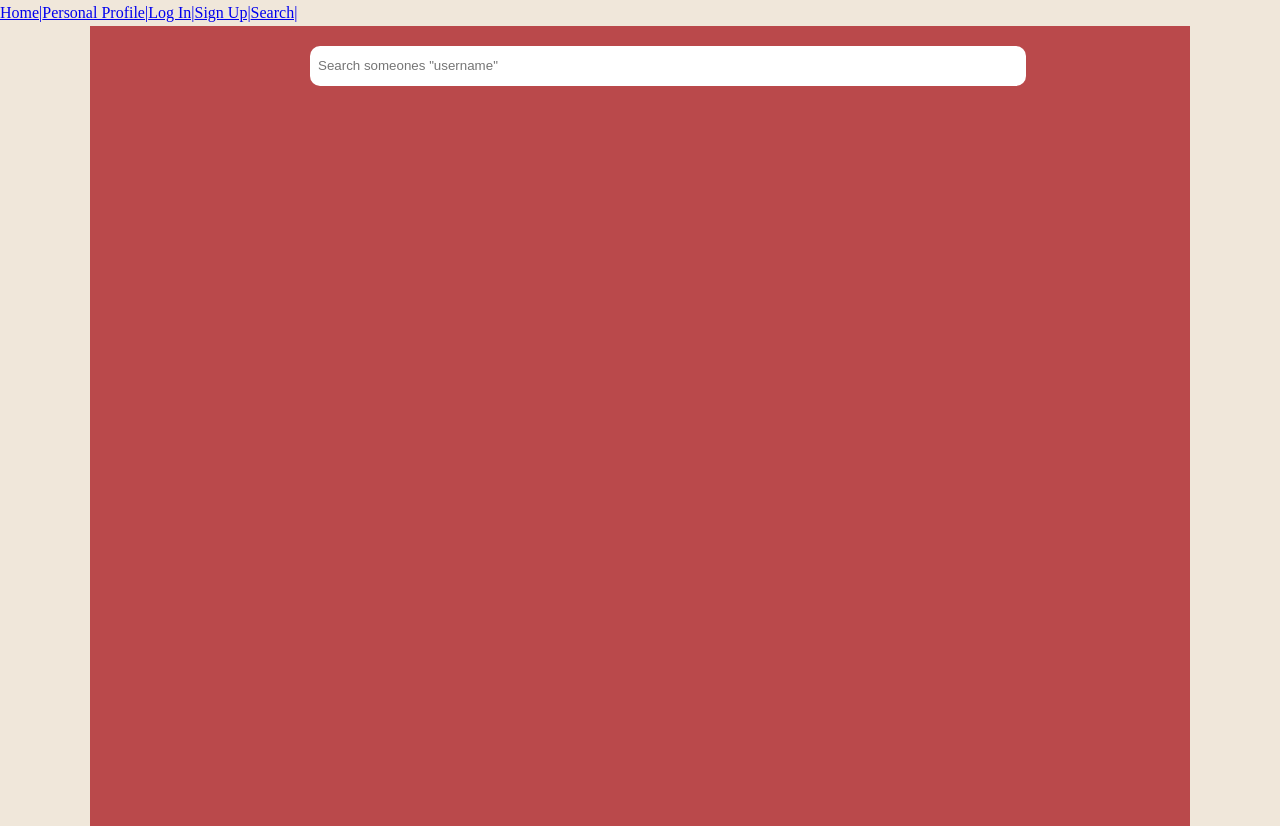
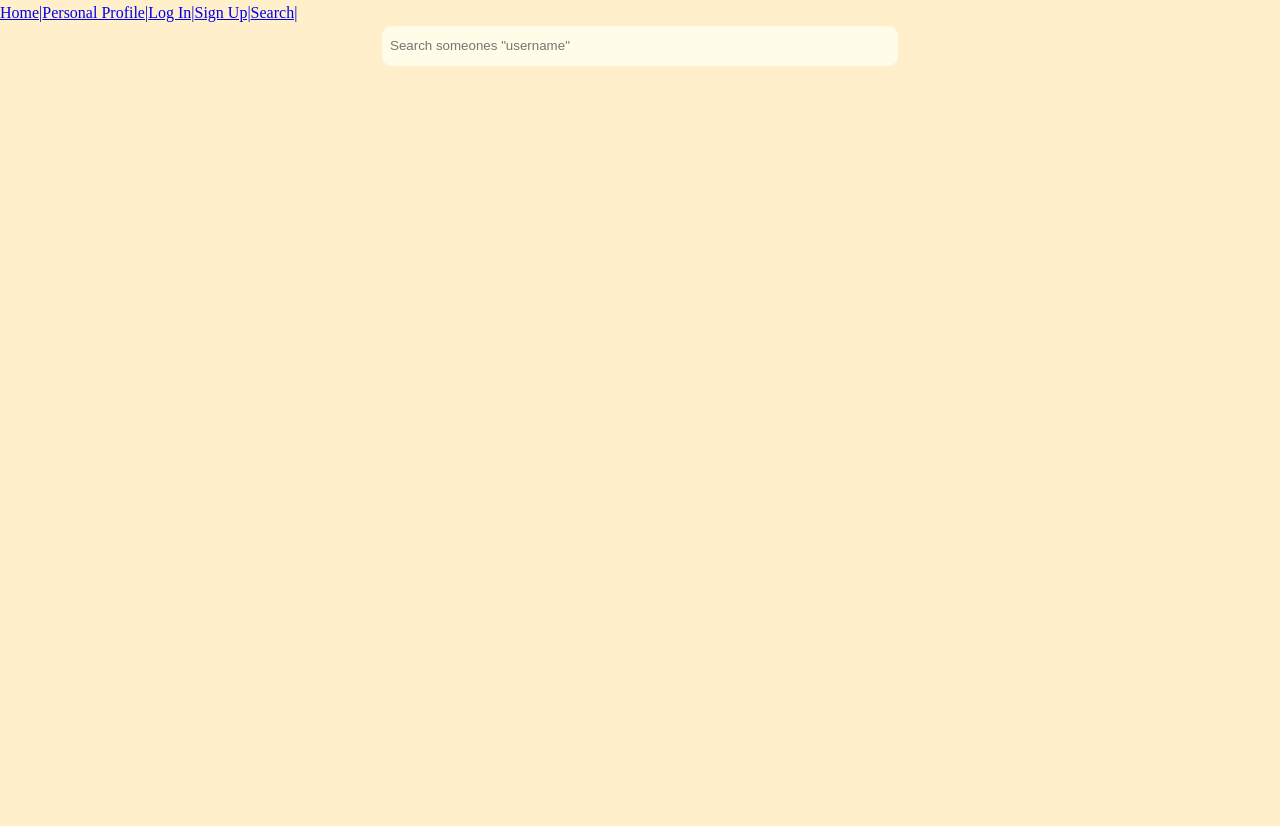
Before and after one commit to 21DP2RJerm/SocTiklsStulbais, a Vue app: page /search in a window 1280 px wide. After the commit the page ends 800 px from the top, so only its background shows below. Built offline with nearby package versions, Linux system fonts and the light colour scheme.

Commit message:
added favicon, changed color scheme

```diff
--- a/index.html
+++ b/index.html
@@ -2,7 +2,7 @@
 <html lang="en">
   <head>
     <meta charset="UTF-8">
-    <link rel="icon" href="/favicon.ico">
+    <link rel="icon" href="/checkmateFavicon.ico">
     <meta name="viewport" content="width=device-width, initial-scale=1.0">
     <!--Import font-->
     <link rel="preconnect" href="https://fonts.googleapis.com">
--- a/src/assets/main.css
+++ b/src/assets/main.css
@@ -1,12 +1,12 @@
 :root{
   /* colors for everything */
-  --color-red : #BA494B;
-  --color-lightpink : #E5CBC1;
-  --color-lightyellow : #F0E7DA;
-  --color-blue : #A6B4B3;
-  --color-lightgray : #E3E4E0;
+  --color-lightyellow : #ffefcb;
+  --color-middarkyellow : #f6e3ba;
+  --color-almostwhite : #fffde7;
 
   --color-background : var(--color-lightyellow);
+  --color-container : var(--color-middarkyellow);
+  --color-inputs : var(--color-almostwhite);
 
   /* fonts for everything */
 
--- a/src/views/PersonalProfile.vue
+++ b/src/views/PersonalProfile.vue
@@ -1,7 +1,13 @@
 <template>
-  <h1>User info</h1>
-  <div v-for="user in userInfo" :key="user.id">
-    <h2>Username: {{ user.username }}<br>Name: {{ user.name }}</h2>
+  <div class="parent">
+    <div v-for="user in userInfo" :key="user.id">
+      <a id="username" class="font-head">{{ user.username }}</a>
+      <div id="profileabout">
+        <a id="ProfileImage"></a>
+        <a class="font-regular">{{ user.name }}</a><br>
+        <a class="font-small">{{ user.bio }}</a>
+      </div>
+    </div>
   </div>
 </template>
 
@@ -10,7 +16,7 @@ export default {
     data(){
         return{
             userInfo: [
-                { username: 'Kristzz', name: 'Krists', id: 1},
+                { username: 'Kristzz', name: 'Krists', bio: 'Non dui taciti placerat taciti rhoncus posuere viverra mollis adipiscing.', id: 1},
             ]
         }
     }
@@ -18,5 +24,18 @@ export default {
 </script>
 
 <style>
+  #username{
+    max-width: 1000px;
+    height: 30px;
+    background-color: var(--color-container);
+    display: flex;
+    justify-content: baseline;
+    align-items: center;
+  }
 
+  #profileabout{
+    max-width: 1000px;
+    min-height: 800px;
+    background-color: var(--color-container);
+  }
 </style>
--- a/src/views/Register-LogIn/LogIn.vue
+++ b/src/views/Register-LogIn/LogIn.vue
@@ -33,7 +33,7 @@
     height: 500px;
     width: 550px;
     border-radius: 20px;
-    background-color: var(--color-red);
+    background-color: var(--color-container);
 
     position: relative;
     top: 200px;
--- a/src/views/Register-LogIn/SignUp.vue
+++ b/src/views/Register-LogIn/SignUp.vue
@@ -39,7 +39,7 @@ export default {
     height: 500px;
     width: 550px;
     border-radius: 20px;
-    background-color: var(--color-red);
+    background-color: var(--color-container);
 
     position: relative;
     top: 200px;
@@ -52,10 +52,10 @@ export default {
     margin: 20px;
     min-width: 200px;
     height: 24px;
-
     border-radius: 10px;
     border: none;
     position: absolute;
+    background: var(--color-inputs);
   }
   #emailInput{top: 7.5rem;}
   #usernameInput{top: 11rem;}
@@ -69,6 +69,7 @@ export default {
     border: none;
     position: absolute;
     top: 25rem;
+    background: var(--color-inputs)
   }
 
   textarea:focus, input:focus{
--- a/src/views/SearchTab.vue
+++ b/src/views/SearchTab.vue
@@ -9,32 +9,22 @@ export default {
 <template>
   <main>
     <div class="centerParent">
-        <div id="searchContainer">
-            <input type="text" id="searchUser" name="SearchUsername" required minlength="4" maxlength="24" size="10" placeholder='Search someones "username"'>
-        </div>
+        <input type="text" id="searchUser" name="SearchUsername" required minlength="4" maxlength="24" size="10" placeholder='Search someones "username"'>
     </div>
   </main>
 </template>
 
 <style>
-    #searchContainer{
-        height: 100vh;
-        width: 1100px;
-        background-color: var(--color-red);
-
-        position: relative;
-    }
-
     #searchUser{
         padding: 8px;
-        margin: 20px;
-        min-width: 700px;
+        width: 500px;
         height: 24px;
 
         border-radius: 10px;
         border: none;
-        position: absolute;
-        left: 200px;
+        position: relative;
+
+        background: var(--color-inputs);
     }
 
     .centerParent{
@@ -43,4 +33,10 @@ export default {
         padding: 0;
         place-items: center;
     }
+
+    @media screen and (max-width: 608px)  {
+        #searchUser{
+            width: 92vw;
+        }
+    }
 </style>
```
Also changed, not shown: 2 other files (tests, documents, lock files or other folders).
